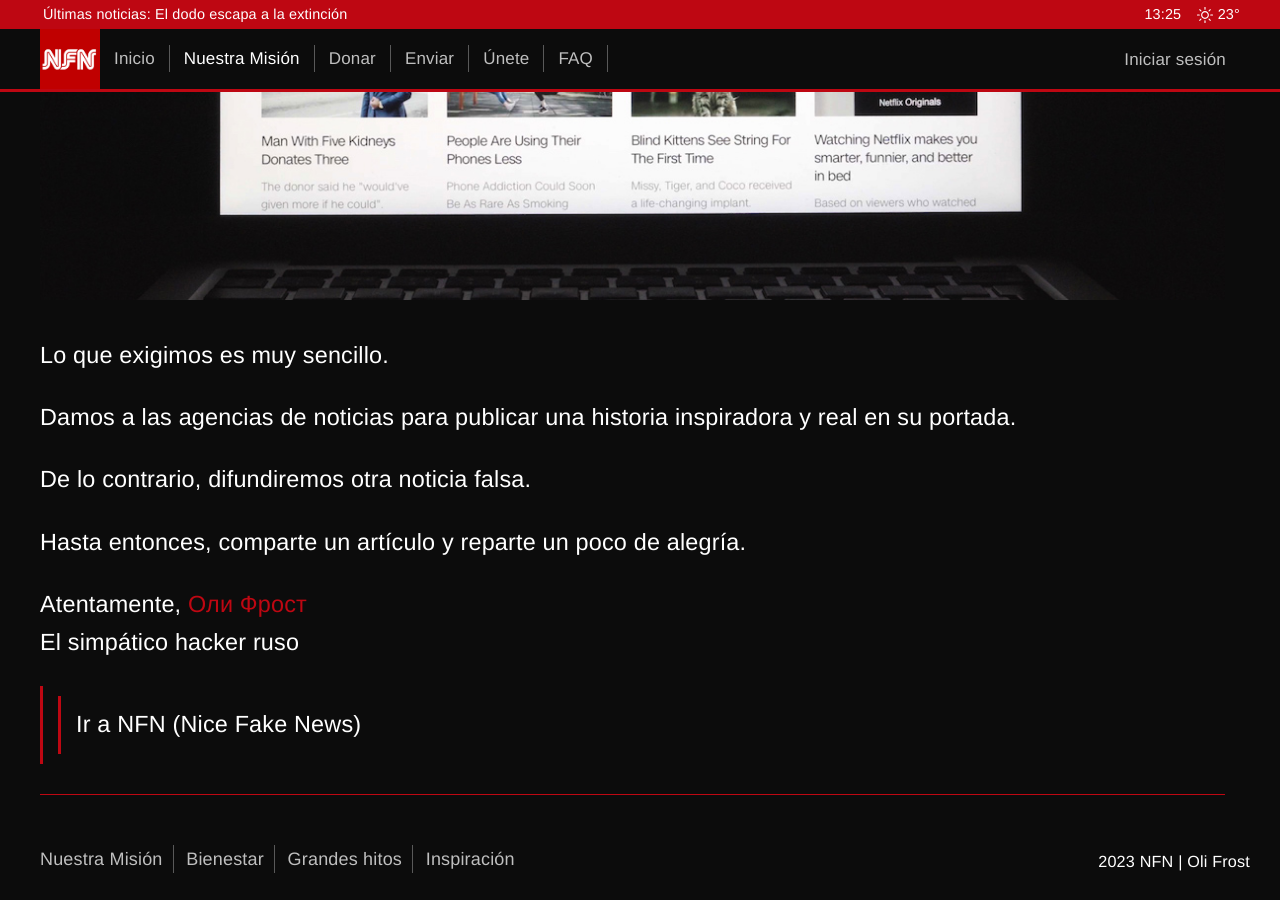
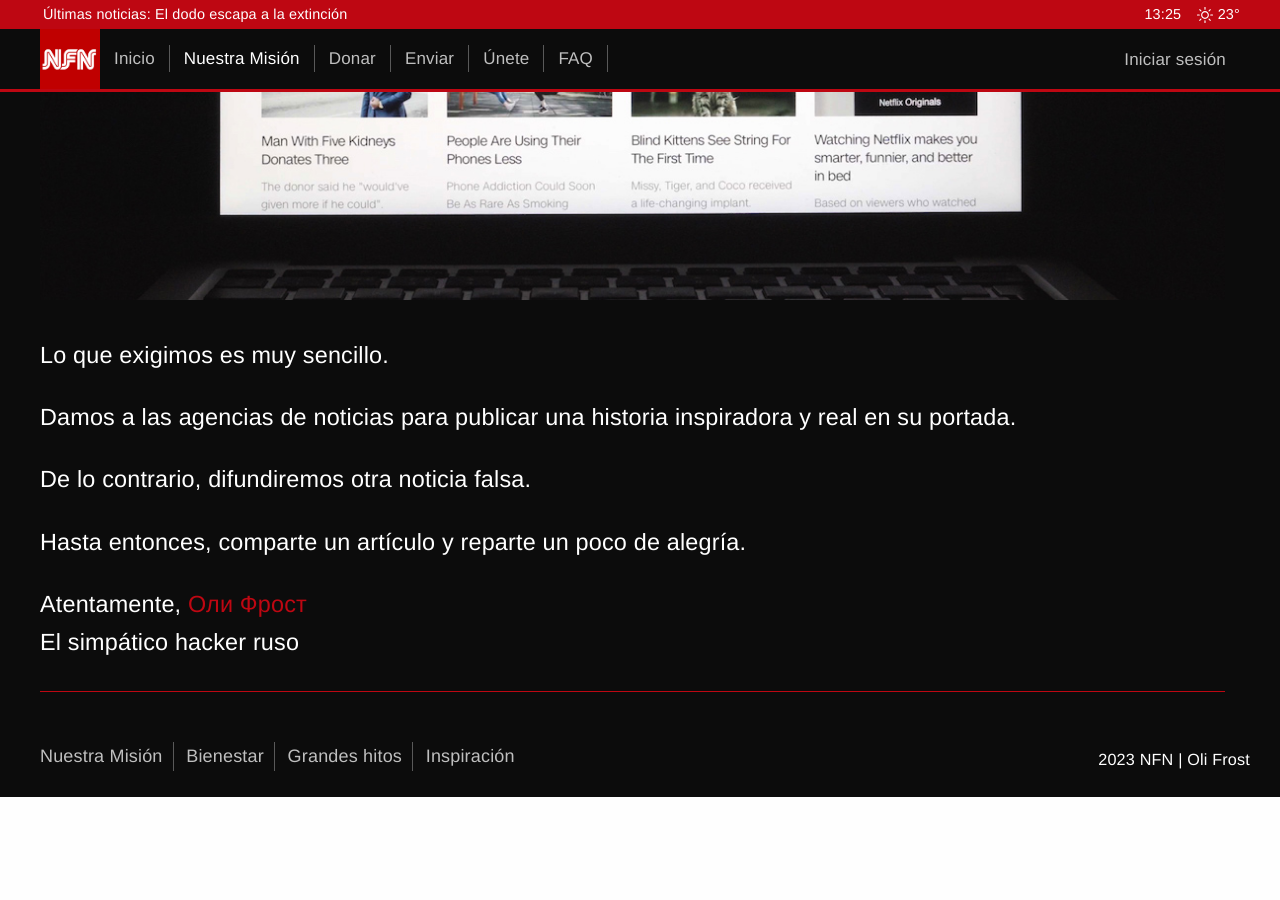
Before and after one commit to olifrost/nfn-es, a Jekyll site: the page built from whoarewe.md, in a window 1280 px wide and 900 px high, scrolled down 938 px. Built offline with Jekyll 4.4.1, drawn with Linux system fonts in a browser that asks for light colours; some web fonts are replaced; after the commit the page ends 1735 px from its top, so only the background shows below that.

Commit message:
Link removed

```diff
--- a/whoarewe.md
+++ b/whoarewe.md
@@ -71,14 +71,8 @@
 Hasta entonces, comparte un artículo y reparte un poco de alegría.
 
 Atentamente,
-<a href="http://olifro.st" class="russian">Оли Фрост</a>
+<a href="" class="russian">Оли Фрост</a>
 El simpático hacker ruso
-
->> Ir a NFN (Nice Fake News)
-
-
-
-
 
 <script type="text/javascript">
 
```
